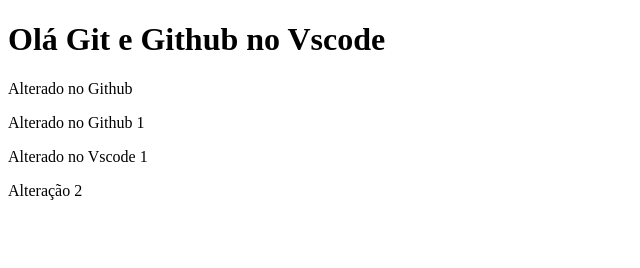
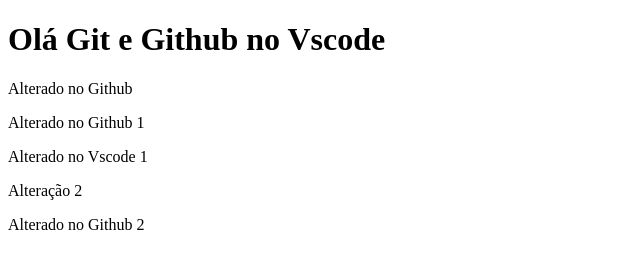
Before and after one commit to Andrebarcelos97/Git-e-Github2, a plain HTML site: page index.html in a window 1280 px wide. Shown: the whole page, without its empty margins (0-640 px from the left). Drawn offline with Linux system fonts and the light colour scheme.

Commit message:
Update index.html

```diff
--- a/index.html
+++ b/index.html
@@ -11,5 +11,6 @@
     <p>Alterado no Github 1</p>
     <p>Alterado no Vscode 1</p>
     <p>Alteração 2</p>
+    <p>Alterado no Github 2</p>
 </body>
 </html>
```
